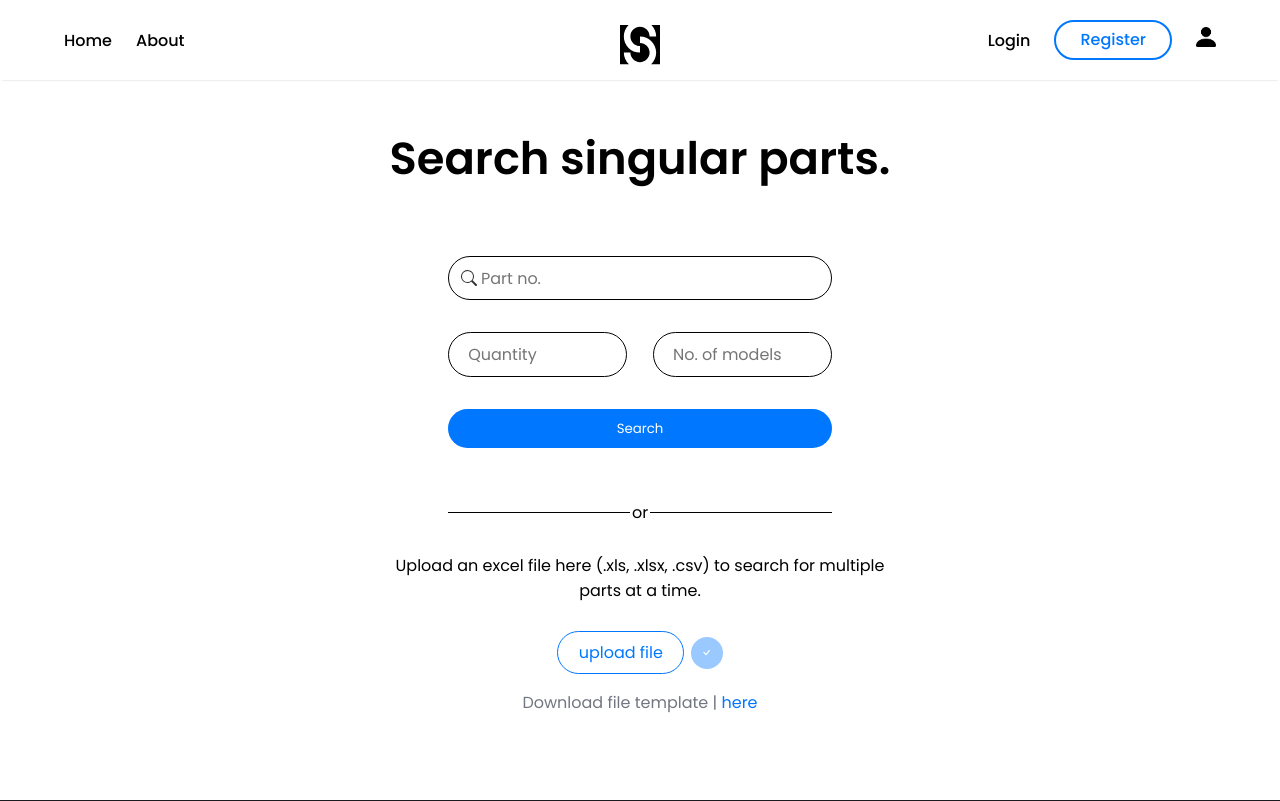
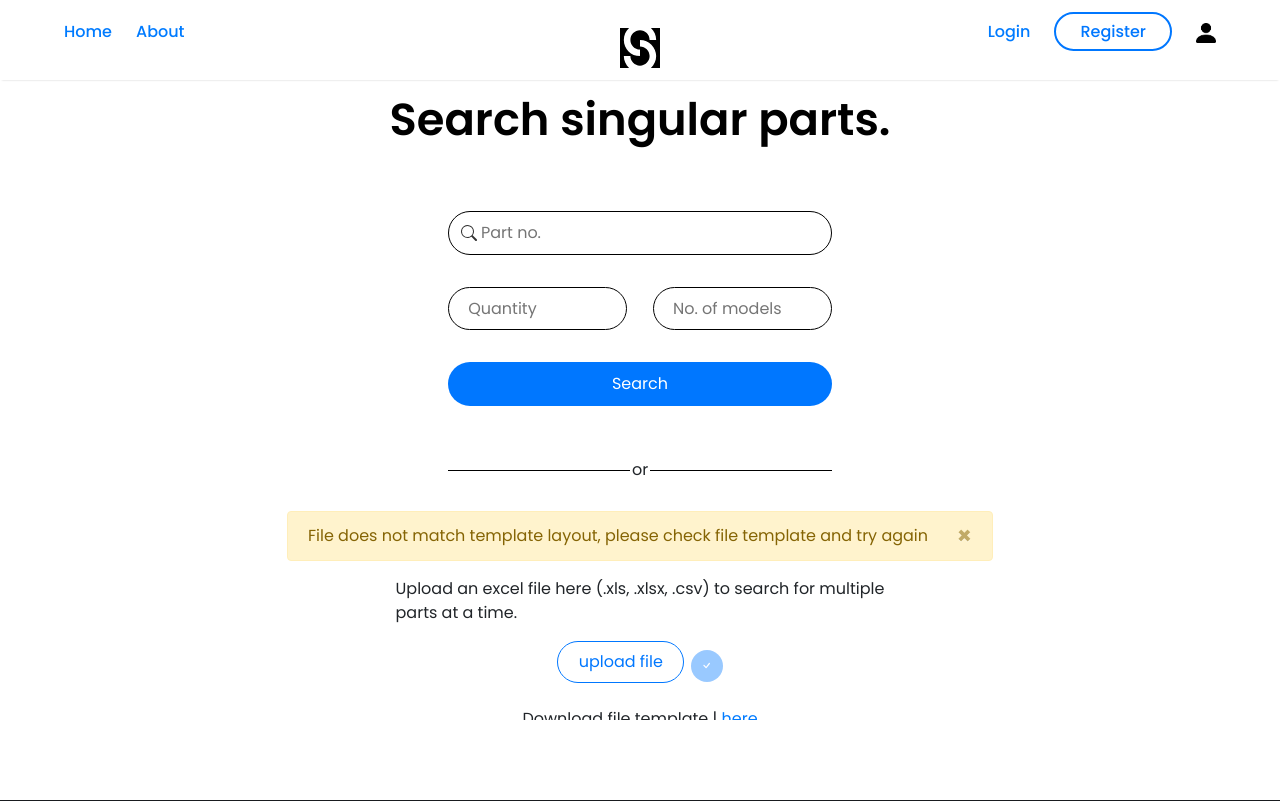
Before and after one commit to tomalexsmith/Stocsus, a Flask app: page /search in a window 1280 px wide. Shown: the top 801 px of the page. Run offline with Flask 2, Linux system fonts and the light colour scheme; tables that the repository leaves empty hold one stand-in row (values such as "Sample post"); one stand-in notice (Sample message) is shown; some libraries are stand-ins or nearby versions.

Commit message:
update search.html and search.views

```diff
--- a/search/views.py
+++ b/search/views.py
@@ -20,7 +20,7 @@ example part number = CFR50J2K2
 
 search_blueprint = Blueprint('search_blueprint', __name__, template_folder='templates')
 
-endpoint = "https://octopart.com/api/v4/endpoint?token=b02769bc-29c7-413d-9eb0-baf60f016b02"
+endpoint = "https://octopart.com/api/v4/endpoint?token=3b6dda6b-8d73-4a4f-93ac-eb38c99c16b1"
 
 query = """query {
   search(q: "%s", limit: 1) {
@@ -69,20 +69,29 @@ def search():
         return redirect(
             url_for('search_blueprint.results', part_number=[part_number], quantity=[quantity], models=[models]))
     elif request.method == 'POST':
+
+
+
+        ALLOWED_EXTENSIONS = {'xlsv', 'csv', 'xls'}
         f = request.files['file']
         data = pd.read_excel(f, 'Sheet1', index_col=None)
         data.to_csv('your_csv.csv', encoding='utf-8')
+
+
         part_number = []
         quantity = []
         models = []
-        for i in range(len(data['part_no'])):
-            part_number.append(str(data['part_no'][i]))
-        for i in range(len(data['quantity'])):
-            quantity.append(str(data['quantity'][i]))
-        for i in range(len(data['models'])):
-            models.append(str(data['models'][i]))
-        return redirect(
-            url_for('search_blueprint.results', part_number=[part_number], quantity=[quantity], models=[models]))
+        try:
+            for i in range(len(data['part_no'])):
+                part_number.append(str(data['part_no'][i]))
+            for i in range(len(data['quantity'])):
+                quantity.append(str(data['quantity'][i]))
+            for i in range(len(data['models'])):
+                models.append(str(data['models'][i]))
+            return redirect(
+                url_for('search_blueprint.results', part_number=[part_number], quantity=[quantity], models=[models]))
+        except KeyError:
+            flash("File does not match template layout, please check and try again")
 
     return render_template("search.html", form=form)
 
--- a/templates/search.html
+++ b/templates/search.html
@@ -3,9 +3,8 @@
 
 {% block header %}
     <link rel="stylesheet" href="{{ url_for('static', filename='css/search.css') }}">
+    <link rel="stylesheet" href="https://maxcdn.bootstrapcdn.com/bootstrap/4.0.0/css/bootstrap.min.css" integrity="sha384-Gn5384xqQ1aoWXA+058RXPxPg6fy4IWvTNh0E263XmFcJlSAwiGgFAW/dAiS6JXm" crossorigin="anonymous">
 {% endblock %}
-
-
 
 {% block content %}
     <div class="search_bg">
@@ -30,6 +29,17 @@
                 </form>
             </div>
             <div class="file_upload">
+                   {% with messages = get_flashed_messages() %}
+                {% if messages %}
+                    <div class="alert alert-warning alert-dismissible fade show" role="alert">
+   File does not match template layout, please check file template and try again
+  <button type="button" class="close" data-dismiss="alert" aria-label="Close">
+    <span aria-hidden="true">&times;</span>
+  </button>
+</div>
+                    </div>
+                {% endif %}
+                {% endwith %}
                 <p>Upload an excel file here (.xls, .xlsx, .csv) to search for multiple<br/> parts at a time.</p>
                 <form class="upload_form" method=post enctype=multipart/form-data>
                     <label for="file_choose" class="file_choose">Upload File</label>
@@ -58,4 +68,8 @@
             });
         });
     </script>
+
+    <script src="https://code.jquery.com/jquery-3.2.1.slim.min.js" integrity="sha384-KJ3o2DKtIkvYIK3UENzmM7KCkRr/rE9/Qpg6aAZGJwFDMVNA/GpGFF93hXpG5KkN" crossorigin="anonymous"></script>
+    <script src="https://cdnjs.cloudflare.com/ajax/libs/popper.js/1.12.9/umd/popper.min.js" integrity="sha384-ApNbgh9B+Y1QKtv3Rn7W3mgPxhU9K/ScQsAP7hUibX39j7fakFPskvXusvfa0b4Q" crossorigin="anonymous"></script>
+    <script src="https://maxcdn.bootstrapcdn.com/bootstrap/4.0.0/js/bootstrap.min.js" integrity="sha384-JZR6Spejh4U02d8jOt6vLEHfe/JQGiRRSQQxSfFWpi1MquVdAyjUar5+76PVCmYl" crossorigin="anonymous"></script>
 {% endblock %}
```
